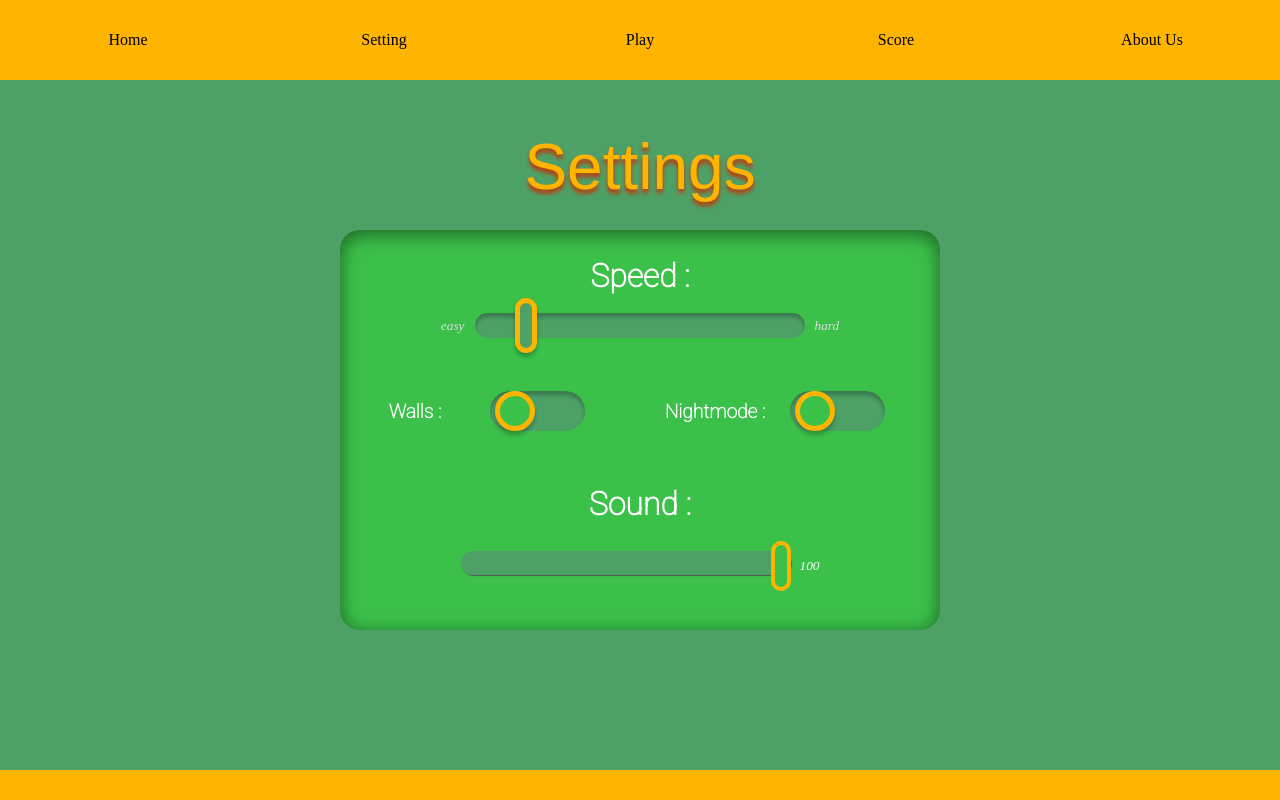
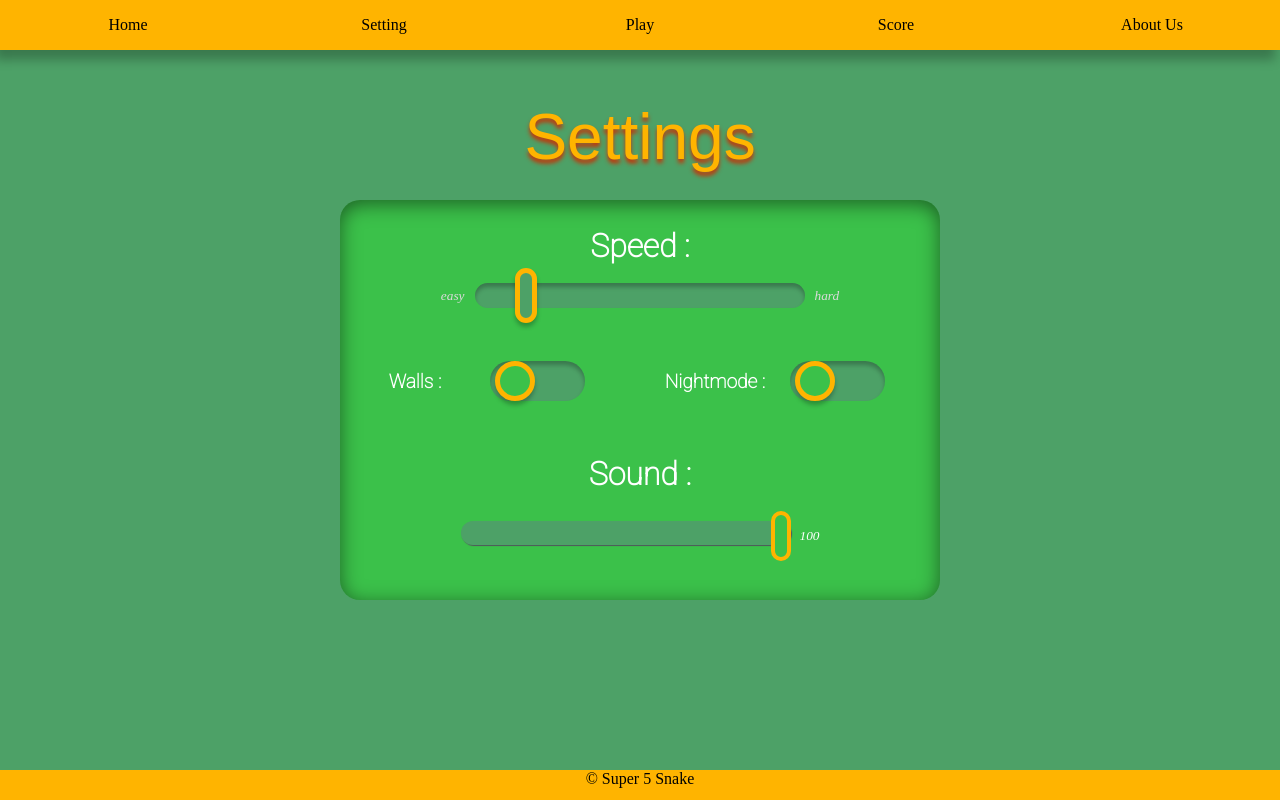
Before and after one commit to fflachat/WCS-Project1-Snake, a website: page setting.html in a window 1280 px wide. Drawn offline with Linux system fonts and the light colour scheme; a web font is replaced by a local one.

Commit message:
fixed footer and navbar 2

```diff
--- a/about.css
+++ b/about.css
@@ -172,6 +172,17 @@ input::placeholder {
     display: none;
   }
 
+  nav {
+    position: initial;
+    order: -1;
+    width: 100%;
+    height: 50px;
+    box-shadow: -5px -5px 4px rgba(0, 0, 0, 0.25);
+    margin: initial;
+    border-radius: initial;
+    box-shadow: -5px 10px 10px rgba(0, 0, 0, 0.25);
+  }
+
   body {
     display: flex;
     flex-direction: column-reverse;
--- a/game.css
+++ b/game.css
@@ -21,6 +21,8 @@ nav {
   margin: 0.8rem;
   border-radius: 10px;
   box-shadow: -5px 10px 10px rgba(0, 0, 0, 0.25);
+  position: absolute;
+  bottom: 0;
 }
 
 .gridNav {
@@ -78,6 +80,12 @@ footer {
   width: 100%;
   height: 50px;
   box-shadow: -5px -5px 4px rgba(0, 0, 0, 0.25);
+  text-align: center;
+}
+
+footer p {
+  padding: 10px;
+  color: black;
 }
 
 /*-------------GAME PAGE------------------ */
@@ -223,6 +231,13 @@ footer {
   }
 
   nav {
+    position: initial;
     order: -1;
+    width: 100%;
+    height: 50px;
+    box-shadow: -5px -5px 4px rgba(0, 0, 0, 0.25);
+    margin: initial;
+    border-radius: initial;
+    box-shadow: -5px 10px 10px rgba(0, 0, 0, 0.25);
   }
 } ;
--- a/setting.html
+++ b/setting.html
@@ -86,7 +86,7 @@
         </li>
       </ul>
     </nav>
-    <footer class="desktop"></footer>
+    <footer class="desktop"><p>&#169; Super 5 Snake</p></footer>
     <script src="scriptSettings.js"></script>
   </body>
 </html>
--- a/style.css
+++ b/style.css
@@ -12,6 +12,8 @@
 
 * {
   font-family: Viga;
+  margin: 0;
+  padding: 0;
 }
 
 body {
@@ -26,6 +28,7 @@ h1 {
   color: var(--thridColor);
   font-size: 10vw;
   text-shadow: 0px 4px 4px #c43408;
+  margin: 50px;
 }
 
 /* NAVIGATION BAR */
@@ -34,6 +37,8 @@ nav {
   background-color: var(--thridColor);
   height: 10vh;
   margin: 0.8rem;
+  position: absolute;
+  bottom: 0;
   width: 95%;
   border-radius: 10px;
   box-shadow: -5px 10px 10px rgba(0, 0, 0, 0.25);
@@ -75,6 +80,11 @@ footer {
   width: 100%;
   height: 50px;
   box-shadow: -5px -5px 4px rgba(0, 0, 0, 0.25);
+  text-align: center;
+}
+
+footer p {
+  padding: 10px;
 }
 
 /* -----------------Display for desktop ----------------*/
@@ -83,7 +93,7 @@ footer {
   display: none;
 }
 
-@media screen and (min-width: 600px) {
+@media screen and (min-width: 768px) {
   .mobile {
     display: none;
   }
@@ -91,7 +101,15 @@ footer {
   .desktop {
     display: block;
   }
+
   nav {
+    position: initial;
     order: -1;
+    width: 100%;
+    height: 50px;
+    box-shadow: -5px -5px 4px rgba(0, 0, 0, 0.25);
+    margin: initial;
+    border-radius: initial;
+    box-shadow: -5px 10px 10px rgba(0, 0, 0, 0.25);
   }
 } ;
--- a/styleSettings.css
+++ b/styleSettings.css
@@ -15,6 +15,7 @@
 * {
   padding: 0;
   margin: 0;
+  font-family: Viga;
 }
 
 body {
@@ -33,8 +34,11 @@ nav {
   background-color: var(--jaune);
   height: 10vh;
   margin: 0.8rem;
+  width: 95%;
   border-radius: 10px;
   box-shadow: -5px 10px 10px rgba(0, 0, 0, 0.25);
+  position: absolute;
+  bottom: 0;
 }
 
 .gridNav {
@@ -76,6 +80,7 @@ footer {
   position: absolute;
   bottom: 0;
   width: 100%;
+  text-align: center;
 }
 
 /* TITRE SETTINGS */
@@ -360,16 +365,20 @@ h3 {
 }
 
 @media screen and (min-width: 768px) {
-  body {
-    flex-direction: column-reverse;
-  }
-
   /* NAVIGATION BAR */
 
   nav {
     box-shadow: 0px 0px 0px rgba(0, 0, 0, 0.25);
     border-radius: 0px;
     margin: 0;
+    position: initial;
+    order: -1;
+    width: 100%;
+    height: 50px;
+    box-shadow: -5px -5px 4px rgba(0, 0, 0, 0.25);
+    margin: initial;
+    border-radius: initial;
+    box-shadow: -5px 10px 10px rgba(0, 0, 0, 0.25);
   }
 
   .mobile {
```
